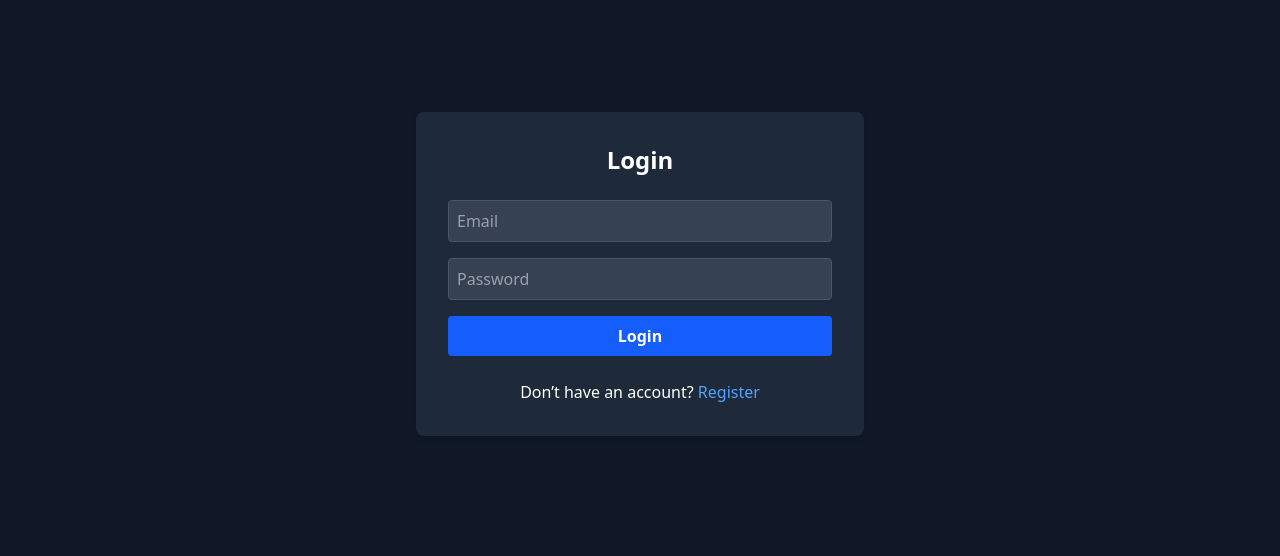
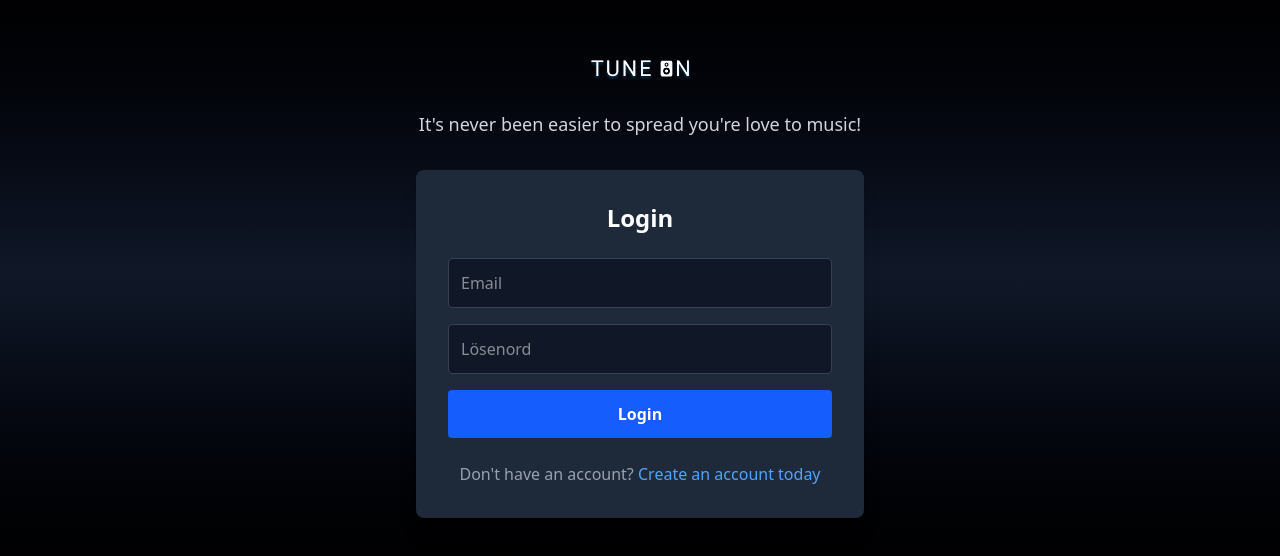
Before and after one commit to elFarfar/tune-in-, a React (Vite) app in the folder frontend/: page /login in a window 1280 px wide. Shown: the part 126-682 px from the top of the page. Built offline with nearby package versions, Linux system fonts and the light colour scheme; no server answers.

Commit message:
Loginpage  design updated

```diff
--- a/frontend/src/pages/Feed.jsx
+++ b/frontend/src/pages/Feed.jsx
@@ -36,7 +36,7 @@ export default function Feed() {
   return (
     <div className="w-full max-w-2xl mx-auto mt-10">
       <div className="flex justify-between items-center mb-6">
-        <h1 className="text-3xl font-bold">🎵 Latest Posts</h1>
+        <h1 className="text-3xl font-bold">Latest Posts</h1>
 
         {user && (
           <Link
--- a/frontend/src/pages/Login.jsx
+++ b/frontend/src/pages/Login.jsx
@@ -2,6 +2,7 @@ import { useState, useContext } from "react";
 import { useNavigate } from "react-router-dom";
 import { loginUser } from "../services/authService.js";
 import { AuthContext } from "../context/AuthContext";
+import logo from "../assets/LOGO.png";
 
 export default function Login() {
   const { login } = useContext(AuthContext);
@@ -35,41 +36,60 @@ export default function Login() {
   };
 
   return (
-    <div className="flex items-center justify-center min-h-screen bg-gray-900 text-white">
-      <div className="bg-gray-800 p-8 rounded-lg shadow-md w-full max-w-md">
-        <h1 className="text-2xl font-bold mb-6 text-center">Login</h1>
+    <div className="flex flex-col items-center justify-center min-h-screen bg-linear-to-b from-black via-gray-900 to-black text-white px-4">
+      {/* Logo */}
+      <img
+        src={logo}
+        alt="Tune-In Logo"
+        className="w-28 h-auto mb-4 hover:scale-105 transition-transform"
+      />
+
+      {/* Intro Text */}
+      <h2 className="text-center text-lg font-light text-gray-300 mb-8">
+        It's never been easier to spread you're love to music!
+      </h2>
+
+      {/* Login screen */}
+      <div className="bg-gray-800 bg-opacity-90 p-8 rounded-lg shadow-xl w-full max-w-md">
+        <h1 className="text-2xl font-bold mb-6 text-center text-white">
+          Login
+        </h1>
 
         <form onSubmit={handleSubmit} className="flex flex-col gap-4">
           <input
             type="email"
             name="email"
             placeholder="Email"
-            className="p-2 rounded bg-gray-700 text-white border border-gray-600"
+            className="p-3 rounded bg-gray-900 text-white border border-gray-700 focus:outline-none focus:ring-2 focus:ring-blue-500"
             onChange={handleChange}
             value={formData.email}
           />
+
           <input
             type="password"
             name="password"
-            placeholder="Password"
-            className="p-2 rounded bg-gray-700 text-white border border-gray-600"
+            placeholder="Lösenord"
+            className="p-3 rounded bg-gray-900 text-white border border-gray-700 focus:outline-none focus:ring-2 focus:ring-blue-500"
             onChange={handleChange}
             value={formData.password}
           />
+
           <button
             type="submit"
-            className="bg-blue-600 hover:bg-blue-700 p-2 rounded font-semibold"
+            className="bg-blue-600 hover:bg-blue-700 p-3 rounded font-semibold transition-colors"
           >
             Login
           </button>
         </form>
 
-        {message && <p className="mt-4 text-center text-sm">{message}</p>}
+        {message && (
+          <p className="mt-4 text-center text-sm text-gray-300">{message}</p>
+        )}
 
-        <p className="mt-6 text-center">
-          Don’t have an account?{" "}
+        <p className="mt-6 text-center text-gray-400">
+          Don't have an account?{" "}
           <a href="/register" className="text-blue-400 hover:underline">
-            Register
+            Create an account today
           </a>
         </p>
       </div>
```
